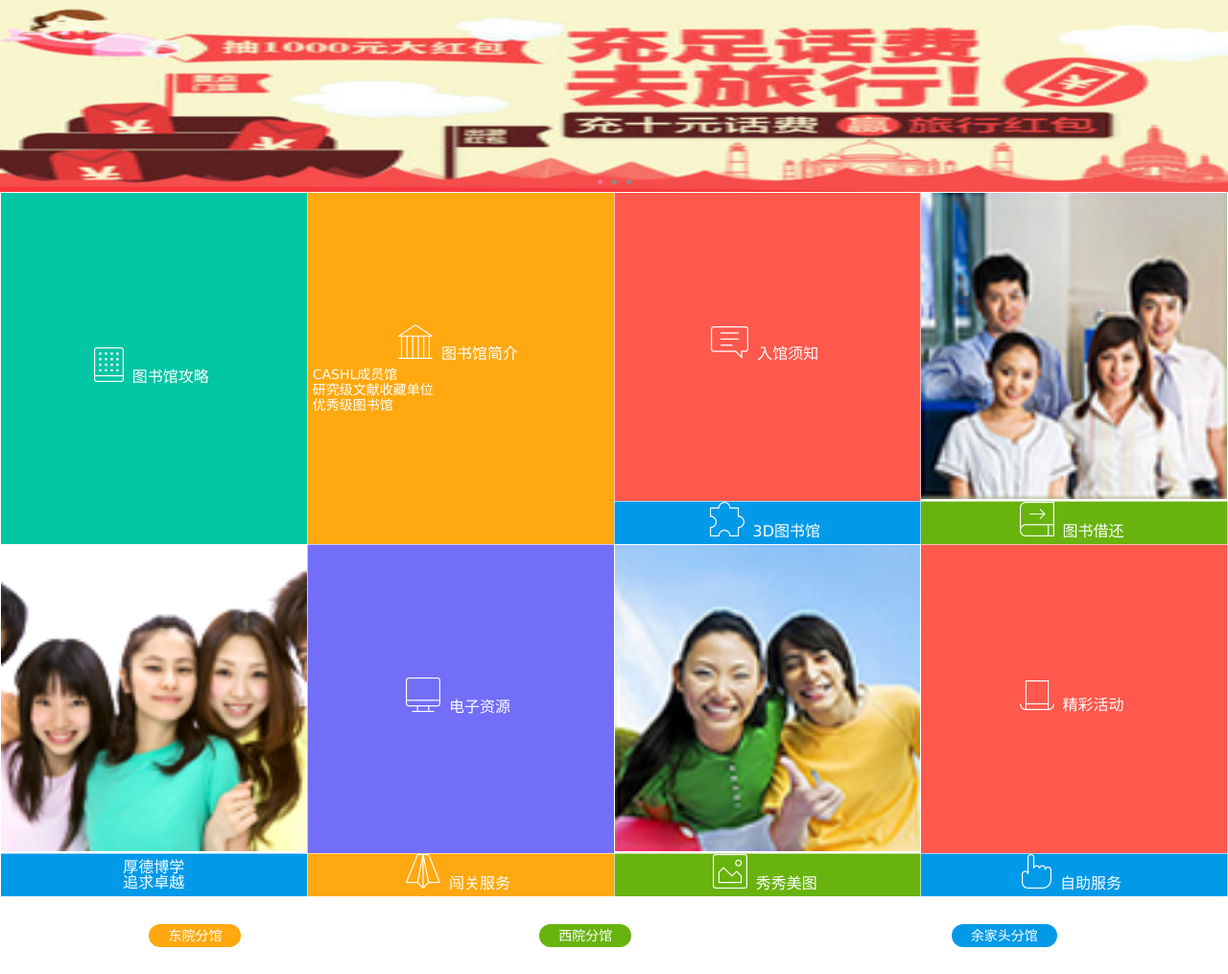
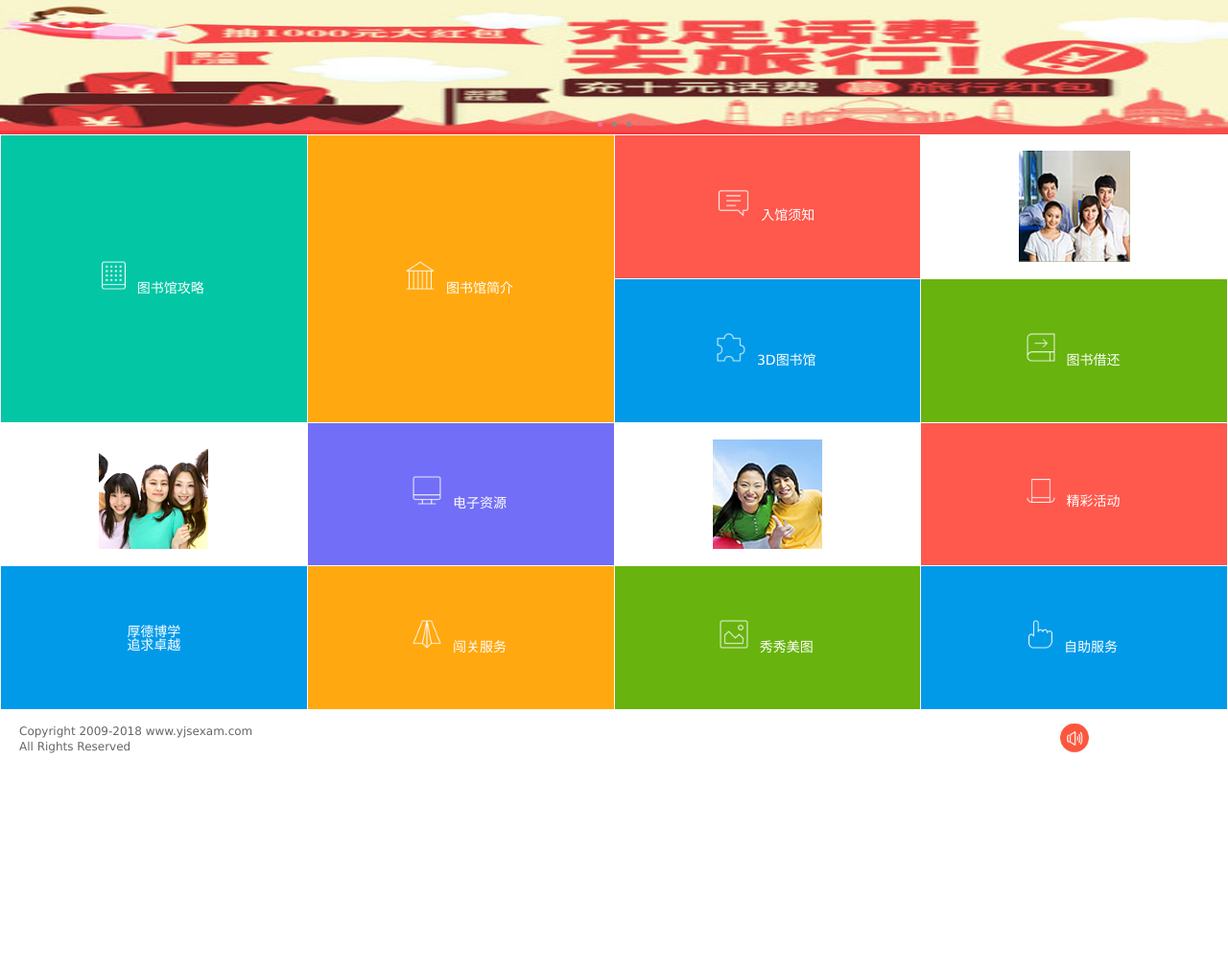
Before and after one commit to swimly/wh-library-app, a plain HTML site: page index.html in a window 1280 px wide. Shown: the whole page at 96% size. After the commit the page ends 800 px from the top, so only its background shows below. Drawn offline with Linux system fonts and the light colour scheme.

Commit message:
添加背景音乐

```diff
--- a/css/main.css
+++ b/css/main.css
@@ -122,18 +122,20 @@
 .sky{background:url("../img/jiyu.png") no-repeat center bottom #448EDB;background-size:contain;}
 .c-fff{color:#fff;}
 .t-r{text-align:right;}
-#index{height:25vh;}
 #index .tempWrap,#index .tempWrap ul,#index .tempWrap ul li,#index .tempWrap ul li a img{height:100%;}
 #index .tempWrap ul li{display:inline-block;float:left;}
 #index .tempWrap ul li a{display:block;height:100%;}
-.home-grid{width:100%;height:65vh;}
-.home-grid td{height:25%;width:25%;text-align:center;border:1px solid rgba(255,255,255,0.6);}
+.home-grid{width:100%;height:100%;overflow: auto;}
+.home-grid table{height:100%;width:100%; table-layout: fixed;}
+.home-grid td{height:25%;width:25%;text-align:center;border:1px solid rgba(255,255,255,0.6);overflow:hidden;}
+.home-grid td img{transform: scale(0.8);}
+.home-grid td .full{transform: scale(1);}
 .home-grid h1{display:inline-block;}
 .home-grid td .full{width:100%;height:100%;}
-.home-grid td h1{font-size:1.6rem;color:#fff;margin:0.5rem;}
+.home-grid td h1{font-size:1.4rem;color:#fff;margin:0.5rem;}
 .home-grid td p{font-size:1.4rem;color:#fff;line-height:1.6rem;text-align:left;padding:0 0.5rem;}
 .home-grid td:active{opacity:0.9;}
-.footer-link{height:10vh;width:100%;}
+.footer-link{height:60px;width:100%;}
 .footer-link td{text-align:center;}
 .footer-link td a{display:inline-block;height:2.4rem;line-height:2.4rem;padding:0 2rem;border-radius:1.2rem;font-size:1.4rem;color:#fff;}
 .footer-link td a:active{opacity:0.9;}
@@ -172,3 +174,7 @@
 .seat-view{border:1px solid #C2104C;position:absolute;z-index:10;}
 .seat-thumb ul li.boy-full,.seat-thumb ul li.boy-half,.seat-thumb ul li.boy-full-hold,.seat-thumb ul li.boy-half-hold,.seat-thumb ul li.girl-full,.seat-thumb ul li.girl-half,.seat-thumb ul li.girl-full-hold,.seat-thumb ul li.girl-half-hold{border-color:#009AE9;}
 .page-content.seat{overflow:hidden;}
+.musicBtn{display:inline-block;width:3rem;height:3rem !important;background:url("../img/index-icon12.png") no-repeat center center;background-size:3rem;}
+.musicBtn.active{background:url("../img/index-icon14.png") no-repeat center center;background-size:3rem;}
+.page-view.page-index{padding:140px 0 60px 0;overflow:hidden;}
+.page-view.page-index .focus{height:140px;margin-top:-140px;}
--- a/index.html
+++ b/index.html
@@ -8,7 +8,7 @@
     <link rel="stylesheet" href="css/main.css"/>
 </head>
 <body>
-<div class="page-view">
+<div class="page-view page-index">
     <div id="index" class="focus">
         <div class="hd">
             <ul></ul>
@@ -21,7 +21,8 @@
             </ul>
         </div>
     </div>
-    <table class="home-grid">
+    <div class="home-grid">
+    	<table>
         <tr>
             <td rowspan="2" class="bg2" width="25%" link="图书馆攻略.html">
                 <img src="img/index-icon1.png"/>
@@ -30,16 +31,13 @@
             <td rowspan="2" class="bg1" width="25%" link="图书馆简介.html">
                 <img src="img/index-icon2.png"/>
                 <h1>图书馆简介</h1>
-                <p>CASHL成员馆</p>
-                <p>研究级文献收藏单位</p>
-                <p>优秀级图书馆</p>
             </td>
             <td class="bg3" width="25%" link="入馆须知.html">
                 <img src="img/index-icon3.png"/>
                 <h1>入馆须知</h1>
             </td>
-            <td width="25%">
-                <img class="full" src="img/index-img5.png"/>
+            <td width="25%" style="background:url(img/index-img5.png) no-repeat center center;background:contain;">
+
             </td>
         </tr>
         <tr>
@@ -53,15 +51,15 @@
             </td>
         </tr>
         <tr>
-            <td>
-                <img class="full" src="img/index-img6.png"/>
+            <td style="background:url(img/index-img6.png) no-repeat center center;background:contain;">
+
             </td>
             <td class="bg6" link="电子资源.html">
                 <img src="img/index-icon6.png"/>
                 <h1>电子资源</h1>
             </td>
-            <td>
-                <img class="full" src="img/index-img7.png"/>
+            <td style="background:url(img/index-img7.png) no-repeat center center;background:contain;">
+
             </td>
             <td class="bg3" link="精彩活动.html">
                 <img src="img/index-icon7.png"/>
@@ -86,20 +84,21 @@
             </td>
         </tr>
     </table>
+    </div>
     <table class="footer-link">
         <tr>
-            <td>
-                <a class="bg1" href="#">东院分馆</a>
+            <td width="75%">
+                <p style="font-size:1.2rem;color:#666;text-align: left;line-height:1.6rem;padding-left:2rem;">
+                	Copyright 2009-2018 www.yjsexam.com<br> All Rights Reserved
+                </p>
             </td>
             <td>
-                <a class="bg5" href="#">西院分馆</a>
-            </td>
-            <td>
-                <a class="bg4" href="#">余家头分馆</a>
+                <a class="musicBtn" href="#"> </a>
             </td>
         </tr>
     </table>
 </div>
+<audio id="music" src="audio/bg.mp3"></audio>
 <script src="js/zepto_1.1.3.js"></script>
 <script src="js/TouchSlide.1.1.js"></script>
 <script src="js/main.js"></script>
--- a/js/main.js
+++ b/js/main.js
@@ -2,6 +2,25 @@
  * Created by 97974 on 2016/6/1.
  */
 $(function(){
+	/*控制音乐播放*/
+	var obj=document.getElementById("music")
+	if(obj){
+	    $(".musicBtn").click(function(e){
+	        e.stopPropagation();
+	        if(obj.paused){
+	            obj.play();
+	            $(this).addClass("active")
+	        }else{
+	            obj.pause();
+	            $(this).removeClass("active");
+	        }
+	    })
+	    var musicTimer=setInterval(function(){
+	        if(obj.ended){
+	            $(".musicBtn").removeClass("active");
+	        }
+	    },10)
+	}
     init();
     TouchSlide({
         slideCell:"#focus",
```
Also changed, not shown: img/index-icon12.png (added), img/index-icon14.png (added), 2 other files.
